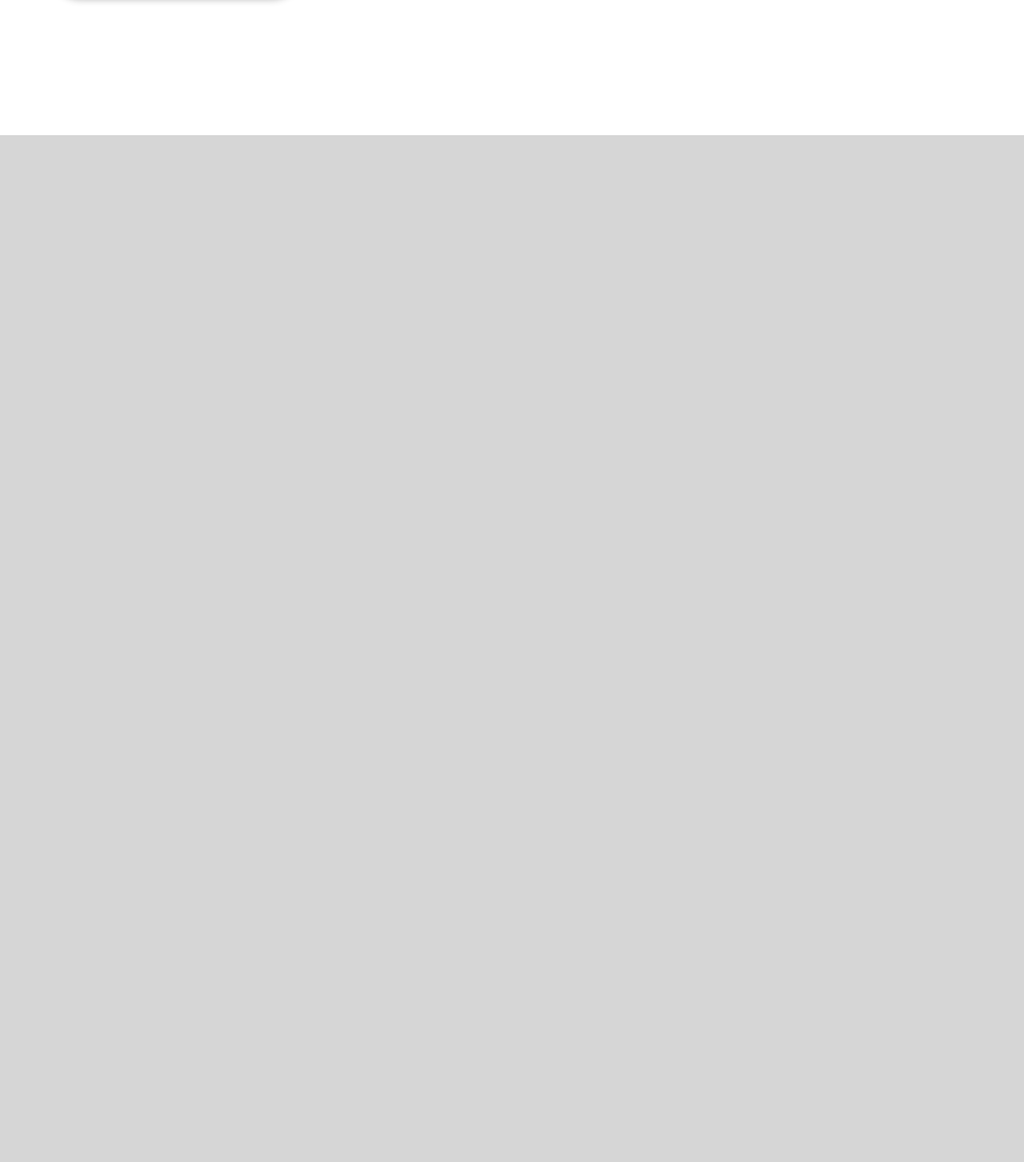
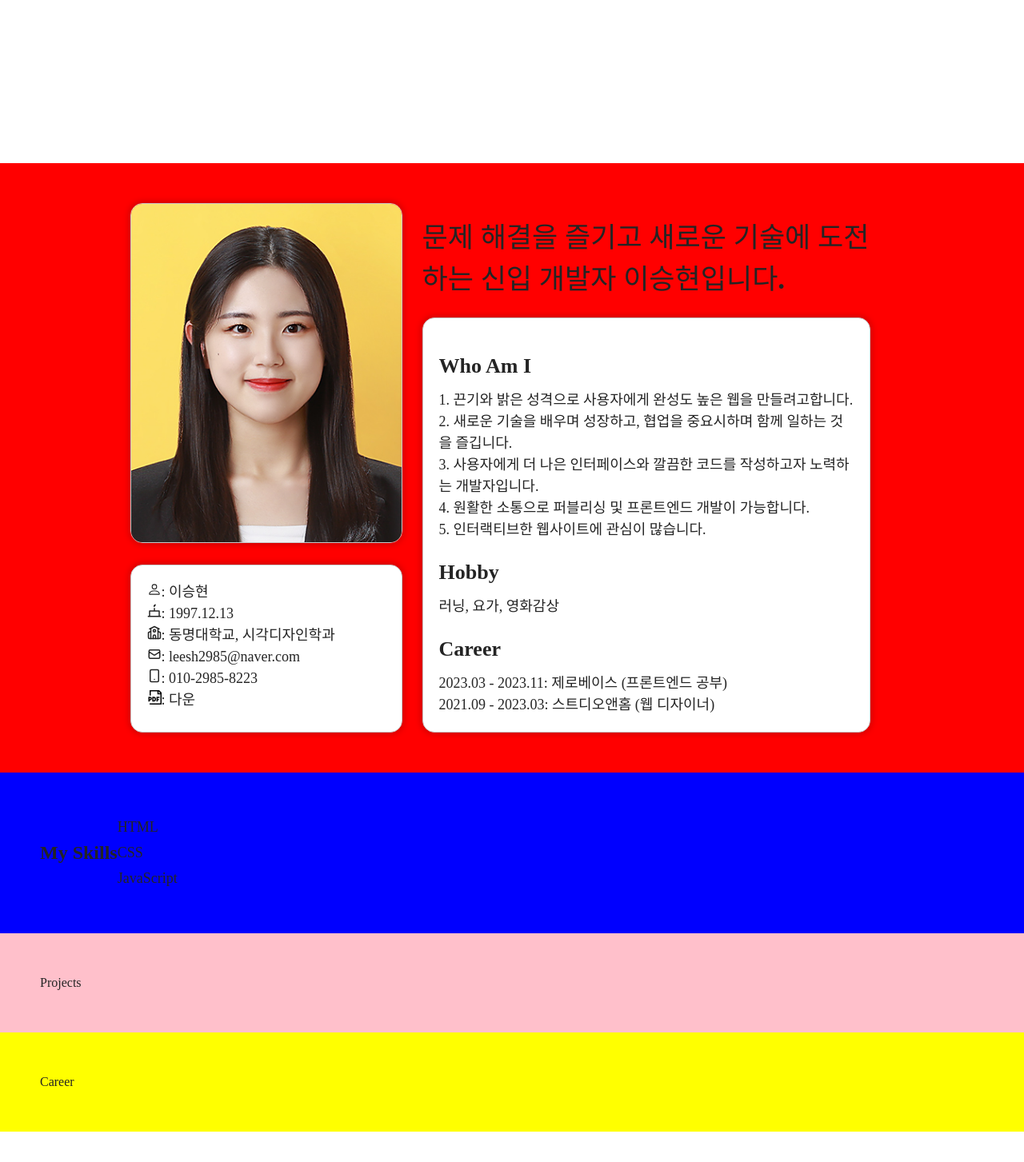
Before and after one commit to leesh2985/Portfolio, a React (Vite) app: page / in a window 1280 px wide. Shown: the part 631-2084 px from the top of the page at 80% size. Before the commit the page ends 800 px from the top, so only its background shows below. Built offline with nearby package versions, Linux system fonts and the light colour scheme.

Commit message:
# Refactor : ui제작중

```diff
--- a/src/App.tsx
+++ b/src/App.tsx
@@ -1,7 +1,6 @@
 import './App.css';
 import { BrowserRouter, Route, Routes } from 'react-router-dom';
 import Container from './page/Container';
-import About from './page/About';
 import MainLayout from './components/MainLayout';
 
 function App() {
@@ -10,8 +9,6 @@ function App() {
       <Routes>
         <Route element={<MainLayout />}>
           <Route path="/" element={<Container />} />
-          Container
-          <Route path="/container" element={<About />} />
         </Route>
       </Routes>
     </BrowserRouter>
--- a/src/page/About.tsx
+++ b/src/page/About.tsx
@@ -1,10 +1,148 @@
 import styled from 'styled-components';
+import { BsPerson } from 'react-icons/bs';
+import { RiCakeLine } from 'react-icons/ri';
+import { LuSchool } from 'react-icons/lu';
+import { HiOutlineMail } from 'react-icons/hi';
+import { GrDocumentPdf } from 'react-icons/gr';
+import { FiSmartphone } from 'react-icons/fi';
 
 export default function About() {
-  return <AboutContainer>About</AboutContainer>;
+  return (
+    <AboutContainer>
+      <InfoContainer>
+        <MyImg src="/img/me.jpg" alt="증명사진" />
+        <Info>
+          <InfoText>
+            <PersonIcon />: 이승현
+          </InfoText>
+          <InfoText>
+            <CakeIcon />: 1997.12.13
+          </InfoText>
+          <InfoText>
+            <SchoolIcon />: 동명대학교, 시각디자인학과
+          </InfoText>
+          <InfoText>
+            <EMailIcon />: leesh2985@naver.com
+          </InfoText>
+          <InfoText>
+            <PhoneIcon />: 010-2985-8223
+          </InfoText>
+          <InfoText>
+            <DocumenIcon />: 다운
+          </InfoText>
+        </Info>
+      </InfoContainer>
+      <IntroduceContainer>
+        <PointTitle>문제 해결을 즐기고 새로운 기술에 도전하는 신입 개발자 이승현입니다.</PointTitle>
+        <TextContainer>
+          <IntroSection>
+            <IntroTitle>Who Am I</IntroTitle>
+            <IntroContent>
+              <ol>
+                <li>1. 끈기와 밝은 성격으로 사용자에게 완성도 높은 웹을 만들려고합니다.</li>
+                <li>2. 새로운 기술을 배우며 성장하고, 협업을 중요시하며 함께 일하는 것을 즐깁니다.</li>
+                <li>3. 사용자에게 더 나은 인터페이스와 깔끔한 코드를 작성하고자 노력하는 개발자입니다.</li>
+                <li>4. 원활한 소통으로 퍼블리싱 및 프론트엔드 개발이 가능합니다.</li>
+                <li>5. 인터랙티브한 웹사이트에 관심이 많습니다.</li>
+              </ol>
+            </IntroContent>
+          </IntroSection>
+          <IntroSection>
+            <IntroTitle>Hobby</IntroTitle>
+            <IntroContent>러닝, 요가, 영화감상</IntroContent>
+          </IntroSection>
+          <IntroSection>
+            <IntroTitle>Career</IntroTitle>
+            <IntroContent>
+              <ol>
+                <li>2023.03 - 2023.11: 제로베이스 (프론트엔드 공부)</li>
+                <li>2021.09 - 2023.03: 스트디오앤홈 (웹 디자이너)</li>
+              </ol>
+            </IntroContent>
+          </IntroSection>
+        </TextContainer>
+      </IntroduceContainer>
+    </AboutContainer>
+  );
 }
 
 const AboutContainer = styled.div`
-  margin: 0 auto;
-  width: 90vw;
+  width: 100%;
+  display: flex;
+  align-items: flex-end;
+  justify-content: center;
+  padding: 50px;
+  background: red;
 `;
+
+const InfoContainer = styled.div`
+  margin-right: 25px;
+`;
+
+const PersonIcon = styled(BsPerson)``;
+const CakeIcon = styled(RiCakeLine)``;
+const SchoolIcon = styled(LuSchool)``;
+const EMailIcon = styled(HiOutlineMail)``;
+const PhoneIcon = styled(FiSmartphone)``;
+const DocumenIcon = styled(GrDocumentPdf)``;
+
+const MyImg = styled.img`
+  width: 340px;
+  height: 425px;
+  margin-bottom: 20px;
+  border-radius: 15px;
+  object-fit: cover;
+  border: 1px solid #c9c9c9;
+  box-shadow: 0 0 10px rgba(0, 0, 0, 0.3);
+`;
+
+const Info = styled.div`
+  border: 1px solid #c9c9c9;
+  box-shadow: 0 0 10px rgba(0, 0, 0, 0.3);
+  width: 340px;
+  height: 210px;
+  border-radius: 15px;
+  background-color: #fff;
+  padding: 20px;
+`;
+
+const InfoText = styled.div`
+  font-size: 18px;
+`;
+
+const IntroduceContainer = styled.div`
+  width: 50%;
+  display: flex;
+  flex-direction: column;
+`;
+
+const PointTitle = styled.div`
+  font-weight: 700;
+  font-size: 35px;
+  margin-bottom: 20px;
+`;
+
+const TextContainer = styled.div`
+  border: 1px solid #c9c9c9;
+  box-shadow: 0 0 10px rgba(0, 0, 0, 0.3);
+  width: 95%;
+  height: 50%;
+  border-radius: 15px;
+  background-color: #fff;
+  padding: 20px;
+`;
+
+const IntroSection = styled.div`
+  margin-top: 20px;
+`;
+
+const IntroTitle = styled.div`
+  font-size: 26px;
+  font-weight: bold;
+  margin-bottom: 10px;
+`;
+
+const IntroContent = styled.div`
+  font-size: 18px;
+  margin-top: 10px;
+`;
--- /dev/null
+++ b/src/page/Career.tsx
@@ -0,0 +1,13 @@
+import styled from 'styled-components';
+
+export default function Career() {
+  return <CareerContainer>Career</CareerContainer>;
+}
+
+const CareerContainer = styled.div`
+  width: 100%;
+  display: flex;
+  align-items: center;
+  padding: 50px;
+  background: yellow;
+`;
--- a/src/page/Container.tsx
+++ b/src/page/Container.tsx
@@ -1,19 +1,16 @@
 import styled from 'styled-components';
+import About from './About';
+import Skill from './Skill';
+import Projects from './Projects';
+import Career from './Career';
 
 export default function Container() {
   return (
     <MainContainer>
-      <AboutContainer>
-        <MyImg src="/img/me.jpg" alt="증명사진" />
-        <IntroduceContainer>
-          <TitleText>안녕하세요, 프론트엔드 개발을 사랑하며 문제를 해결하는 신입 개발자 이승현입니다.</TitleText>
-          <IntroduceText>
-            웹 기술을 활용하여 사용자 경험을 개선하고 멋진 프로젝트를 만들기를 즐깁니다. 항상 새로운 기술을 배우며
-            성장하고, 협업을 중요시하여 팀과 함께 일하는 것을 좋아합니다. 더 나은 사용자 인터페이스와 웹 애플리케이션을
-            만드는데 기쁨을 느끼며, 끊임없이 도전하는 개발자로서 더 많은 경험과 성과를 쌓아가고 싶습니다.
-          </IntroduceText>
-        </IntroduceContainer>
-      </AboutContainer>
+      <About />
+      <Skill />
+      <Projects />
+      <Career />
     </MainContainer>
   );
 }
@@ -22,37 +19,6 @@ const MainContainer = styled.div`
   display: flex;
   justify-content: center;
   align-items: center;
-  height: 100vh;
+  flex-direction: column;
+  height: 360vh;
 `;
-
-const AboutContainer = styled.div`
-  display: flex;
-  align-items: center;
-  padding: 50px;
-`;
-
-const MyImg = styled.img`
-  width: 340px;
-  height: 460px;
-  margin-right: 20px;
-  border-radius: 15%;
-  object-fit: cover;
-  border: 1px solid #c9c9c9;
-  box-shadow: 0 0 10px rgba(0, 0, 0, 0.3);
-`;
-
-const IntroduceContainer = styled.div`
-  display: flex;
-  flex-direction: column;
-`;
-
-const TitleText = styled.div`
-  font-size: 26px;
-  font-weight: bold;
-  margin-bottom: 10px;
-`;
-
-const IntroduceText = styled.div`
-  font-size: 18px;
-  margin-top: 10px;
-`;
--- /dev/null
+++ b/src/page/Projects.tsx
@@ -0,0 +1,13 @@
+import styled from 'styled-components';
+
+export default function Projects() {
+  return <ProjectsContainer>Projects</ProjectsContainer>;
+}
+
+const ProjectsContainer = styled.div`
+  width: 100%;
+  display: flex;
+  align-items: center;
+  padding: 50px;
+  background: pink;
+`;
--- /dev/null
+++ b/src/page/Skill.tsx
@@ -0,0 +1,39 @@
+import styled from 'styled-components';
+
+export default function Skill() {
+  return (
+    <SkillContainer>
+      <SkillTitle>My Skills</SkillTitle>
+      <SkillList>
+        <SkillItem>HTML</SkillItem>
+        <SkillItem>CSS</SkillItem>
+        <SkillItem>JavaScript</SkillItem>
+        {/* 여기에 추가할 스킬 목록을 추가하세요 */}
+      </SkillList>
+    </SkillContainer>
+  );
+}
+
+const SkillContainer = styled.div`
+  width: 100%;
+  display: flex;
+  align-items: center;
+  padding: 50px;
+  background: blue;
+`;
+
+const SkillTitle = styled.h2`
+  font-size: 24px;
+  font-weight: bold;
+`;
+
+const SkillList = styled.ul`
+  list-style: none;
+  padding: 0;
+`;
+
+const SkillItem = styled.li`
+  font-size: 18px;
+  margin: 5px 0;
+  /* 여기에 스킬 항목에 대한 추가적인 스타일을 적용하세요 */
+`;
```
